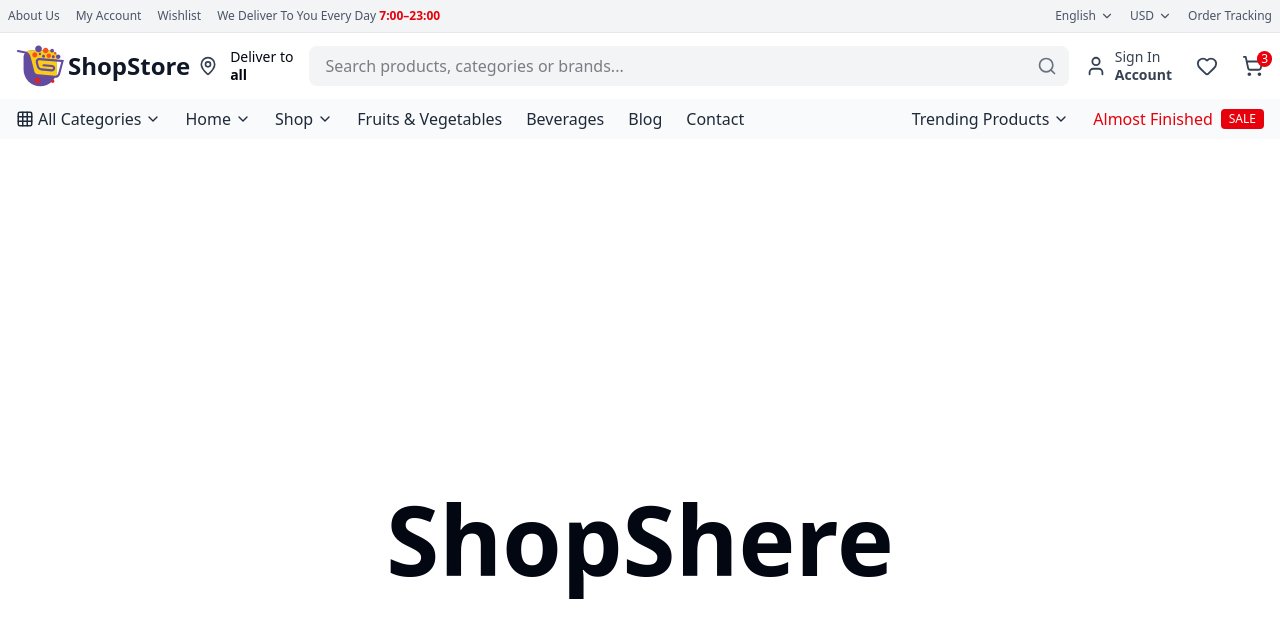
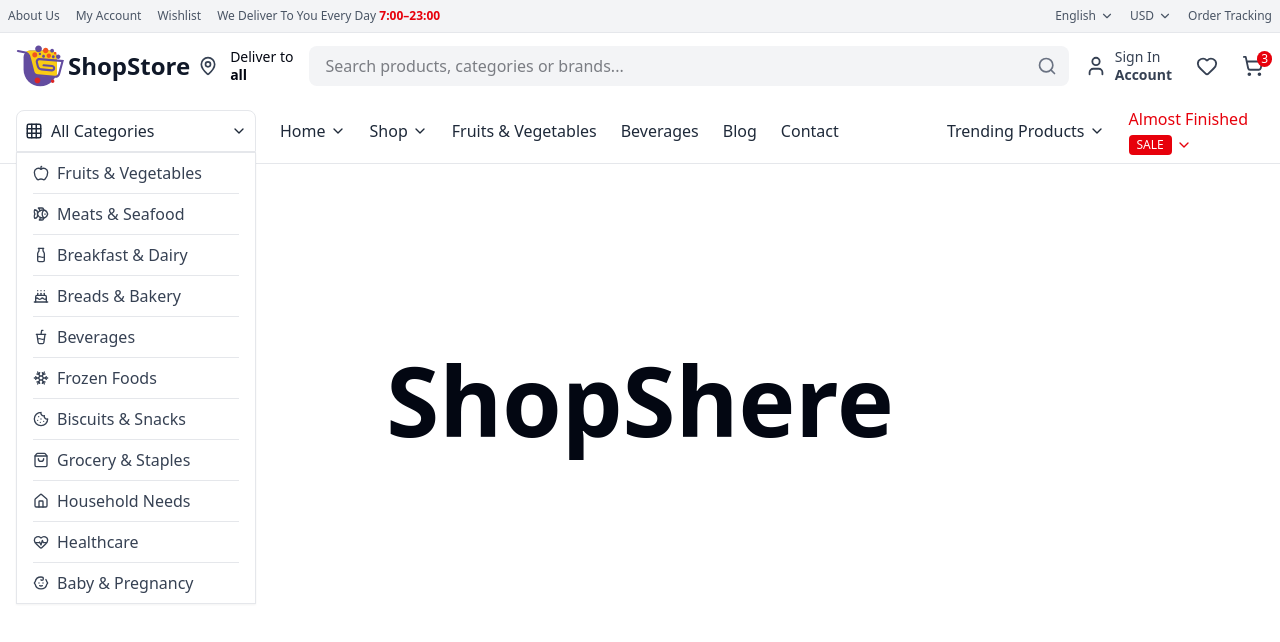
Before and after one commit to Uriford-International-Limited/Ecommerce, a Next.js app: page / in a window 1280 px wide. Shown: the top 642 px of the page. Built offline with nearby package versions, Linux system fonts and the light colour scheme.

Commit message:
Refactor Header: splited NavigationMenu and Header

```diff
--- a/src/app/_components/shared/Header.tsx
+++ b/src/app/_components/shared/Header.tsx
@@ -10,10 +10,14 @@
   const [mobileMenuOpen, setMobileMenuOpen] = useState(false);
 
   return (
-    <header className="bg-white sticky top-0 z-50 w-full">
+    <header className="bg-white fixed top-0 z-50 w-full">
+
       {/* Top Bar */}
-      <div className="hidden md:flex bg-gray-100 text-xs text-gray-600 px-2 py-2 border-b border-gray-200">
-        <div className="flex flex-1 items-center gap-4">
+<div className="hidden md:flex bg-gray-100 text-xs text-gray-600 border-b border-gray-200">
+  <div className="container mx-auto flex justify-between px-2 py-2">
+
+    {/* Left side */}
+    <div className="flex items-center gap-4">
       <Link href="/about-us" className="hover:text-gray-900">About Us</Link>
       <Link href="/account" className="hover:text-gray-900">My Account</Link>
       <Link href="/wishlist" className="hover:text-gray-900">Wishlist</Link>
@@ -21,10 +25,19 @@
         We Deliver To You Every Day <span className="text-destructive font-semibold">7:00–23:00</span>
       </span>
     </div>
+
+    {/* Right side */}
     <div className="flex items-center gap-4">
-          <span className="flex items-center gap-1 cursor-pointer hover:text-gray-900">English <ChevronDown size={14} /></span>
-          <span className="flex items-center gap-1 cursor-pointer hover:text-gray-900">USD <ChevronDown size={14} /></span>
-          <Link href="/order-tracking" className="hover:text-gray-900 flex items-center">Order Tracking</Link>
+      <span className="flex items-center gap-1 cursor-pointer hover:text-gray-900">
+        English <ChevronDown size={14} />
+      </span>
+      <span className="flex items-center gap-1 cursor-pointer hover:text-gray-900">
+        USD <ChevronDown size={14} />
+      </span>
+      <Link href="/order-tracking" className="hover:text-gray-900 flex items-center">
+        Order Tracking
+      </Link>
+    </div>
   </div>
 </div>
 
--- a/src/app/_components/shared/NavigationMenu.tsx
+++ b/src/app/_components/shared/NavigationMenu.tsx
@@ -1,4 +1,3 @@
-"use client";
 
 import React, { useState, useRef, useEffect } from "react";
 import Link from "next/link";
@@ -42,7 +41,7 @@
 }
 
 const NavigationMenu: React.FC<NavigationMenuProps> = ({ mobileMenuOpen }) => {
-  const [allCategoriesOpen, setAllCategoriesOpen] = useState(false);
+  const [allCategoriesOpen, setAllCategoriesOpen] = useState(true);
   const dropdownRef = useRef<HTMLDivElement>(null);
 
   useEffect(() => {
@@ -65,20 +64,25 @@
   ];
 
   return (
-    <div className="bg-gray-50">
+    <div className="border-b border-gray-200">
       <div className="container mx-auto px-2 sm:px-4 py-0 md:py-2">
-        {/* Desktop Navigation */}
+
         <div className="hidden md:flex items-center text-gray-800 font-medium w-full flex-nowrap space-x-6">
           {/* All Categories */}
           <div ref={dropdownRef} className="relative flex-shrink-0">
             <button
   onClick={() => setAllCategoriesOpen(!allCategoriesOpen)}
-              className="flex items-center gap-1 hover:text-primary"
+  className="flex items-center justify-between border p-2 w-60 rounded-b-none rounded-md hover:text-primary"
 >
-              <Grid size={18} /> All Categories <ChevronDown size={16} />
+  <div className="flex items-center gap-2">
+    <Grid size={18} />
+    <span>All Categories</span>
+  </div>
+  <ChevronDown size={16} />
 </button>
+
             {allCategoriesOpen && (
-              <div className="absolute left-0 mt-1 w-60 bg-white shadow-lg rounded-md z-50">
+              <div className="absolute left-0 top-full w-60 bg-white border shadow-xs rounded-t-none z-50">
                 {categories.map((cat, idx) => {
                   const Icon = cat.icon;
                   return (
@@ -105,14 +109,19 @@
             </Link>
           ))}
 
+
         {/* Right-side Links */}
           <div className="flex items-center space-x-4 lg:space-x-6 ml-auto flex-shrink-0">
             <Link href="/trending" className="flex items-center gap-1 hover:text-primary">
               Trending Products <ChevronDown size={16} />
             </Link>
-            <Link href="/almost-finished" className="flex items-center gap-2 text-destructive whitespace-nowrap">
-              <span>Almost Finished</span>
+
+        <Link href="/almost-finished" className="flex flex-col items-start text-destructive">
+    <span className="pr-4">Almost Finished</span>
+    <span className="flex items-center gap-1 mt-1">
       <span className="bg-destructive text-white px-2 py-0.5 rounded text-xs">SALE</span>
+      <ChevronDown size={16} className="text-destructive" />
+    </span>
   </Link>
           </div>
         </div>
```
Lines whose indentation alone changed are shown as unchanged.
